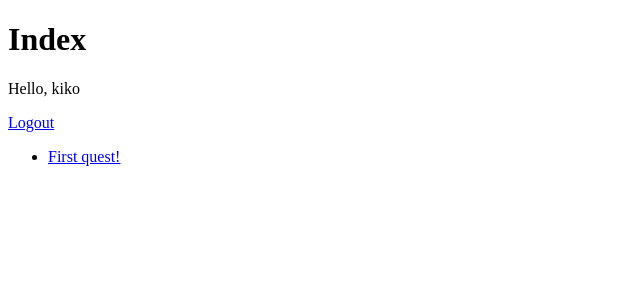
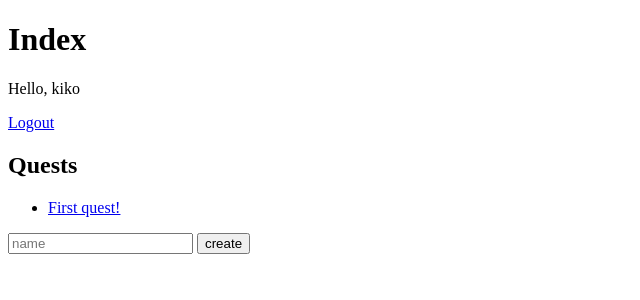
Before and after one commit to augustoerico/qrhunt, a Django app: page /qrmaster/ in a window 1280 px wide. Shown: the top 300 px of the page, without its empty margins (0-640 px from the left). Run offline with Django 3.2, Linux system fonts and the light colour scheme; a user stored in the database is signed in; data comes from the database, SQL or seed files in the repository; both versions use the stored data as it was after the commit.

Commit message:
Added create quest

```diff
--- a/qrhunt/qrmaster/templates/qrmaster/index.html
+++ b/qrhunt/qrmaster/templates/qrmaster/index.html
@@ -11,7 +11,9 @@
             <span><a href="{% url 'qrmaster:logout' %}">Logout</a></span>
         {% endif %}
 
+        <h2>Quests</h2>
 		{% if quests %}
+            <div id="view">
                 <ul>
                 {% for quest in quests %}
                     <li>
@@ -19,9 +21,18 @@
                     </li>
                 {% endfor %}
                 </ul>
+            </div>
 		{% else %}
 			<p>No quests yet!</p>
 		{% endif %}
 
+        <div id="create">
+            <form action="{% url 'qrmaster:quest_create' %}" method="post">
+                {% csrf_token %}
+                <input type="text" name="name" required placeholder="name"/>
+                <input type="submit" value="create" />
+            </form>
+        </div>
+
 	</body>
 </html>
--- a/qrhunt/qrmaster/urls.py
+++ b/qrhunt/qrmaster/urls.py
@@ -7,4 +7,5 @@ urlpatterns = [
     url(r'^login/$', views.do_login, name='login'),
     url(r'^logout/$', views.do_logout, name='logout'),
     url(r'^quests/(?P<pk>[0-9]+)$', views.quest, name='quest'),
+    url(r'^quest/create/$', views.quest_create, name='quest_create'),
 ]
--- a/qrhunt/qrmaster/views.py
+++ b/qrhunt/qrmaster/views.py
@@ -16,6 +16,16 @@ def index(request):
 @login_required(login_url='qrmaster:login')
 def quest(request, pk):
     return render(request, 'qrmaster/quest.html')
+
+@login_required(login_url='qrmaster:quest_create')
+def quest_create(request):
+    master = request.user
+    name = request.POST['name']
+
+    quest = Quest(name=name, master=master)
+    quest.save()
+
+    return redirect('qrmaster:index') # FIXME redirect to created quest
 
 def do_login(request):
 
```
Also changed, not shown: qrhunt/db.sqlite3. Lines whose indentation alone changed are shown as unchanged.
